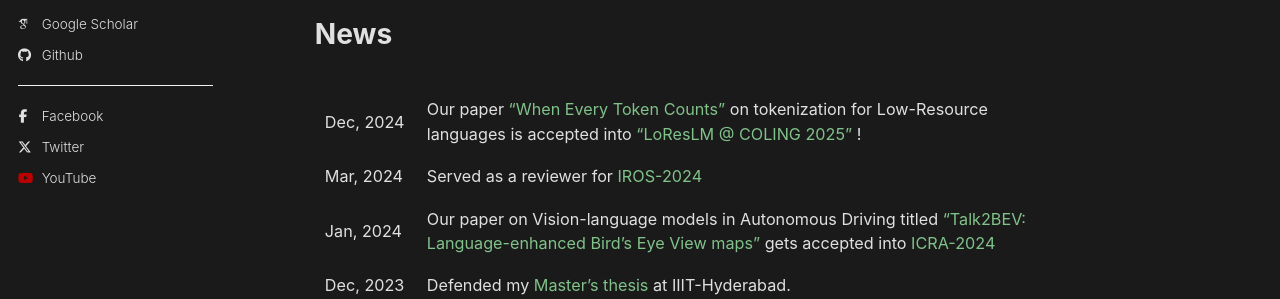
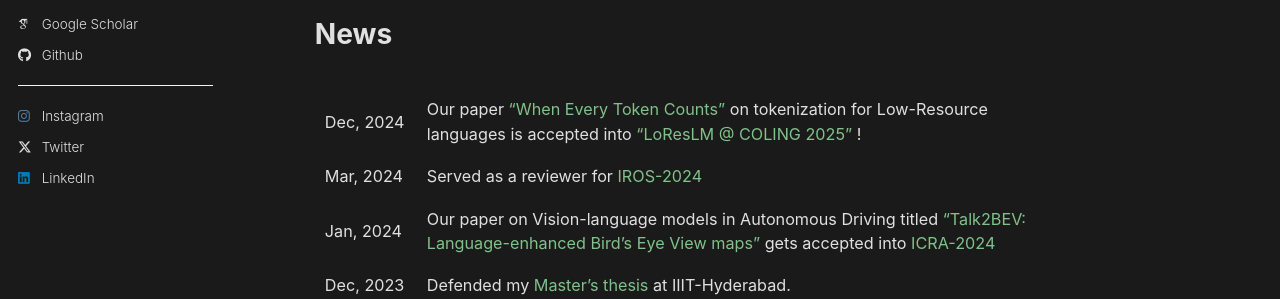
Before and after one commit to lordgavy01/lordgavy01.github.io, a Jekyll site: the page built from _pages/about.md, in a window 1280 px wide. Shown: the part 461-760 px from the top of the page. Built offline with Jekyll 4.4.1, drawn with Linux system fonts in a browser that asks for light colours; some web fonts are replaced; some of the changed lines change nothing that is shown.

Commit message:
update socials

```diff
--- a/_config.yml
+++ b/_config.yml
@@ -32,7 +32,7 @@ author:
 
   # Academic websites
   arxiv            : # URL - Update with the correct link to your profile
-  googlescholar    : "https://scholar.google.com/citations?user=K5jGqSQAAAAJ"
+  googlescholar    : "https://scholar.google.com/citations?hl=en&user=ahYECVoAAAAJ&view_op=list_works&gmla=AIfU4H55X_yB3ivUtXM8P1GpUSlaaG4Mqno-1KQtik26cpr7wYgdK4BjxGa6zVRWIr6T5ac951NsFnhn53UmdBwEhqCZWzW2rR5qpX2NAUAWyTdpWlxgbLZQIvgEDbngZ-dUkpZkjX4FJEgStcf7NCnm3-dKkxy6YBxkZHyEGUbXl2E&sciund=2044892903509390757"
   impactstory      : # URL
   orcid            : # "http://orcid.org/yourorcidurl"
   semantic         : # URL
@@ -48,15 +48,15 @@ author:
   stackoverflow    : # User number or user number and name (i.e., use "1" or "1/jeff-atwood")
 
   # Social media
-  facebook         : "vikrant.d123"
+  facebook         : # Username
   flickr           : # Username
   foursquare       : # Username
   goodreads        : # Username
   google_plus      : # Username
   keybase          : # Username
-  instagram        : # Username
+  instagram        : _gar.vit_
   lastfm           : # Username
-  linkedin         : # Username
+  linkedin         : lordgavy01
   mastodon         : # URL
   medium           : # URL
   pinterest        : # Username
@@ -64,12 +64,12 @@ author:
   steam            : # Username
   telegram         : # URL
   tumblr           : # Username
-  twitter          : vikrant_dewn
+  twitter          : gavysuri3
   vine             : # Username
   weibo            : # Username
   wikipedia        : # Username
   xing             : # Username
-  youtube          : vikrantdewangan
+  youtube          : # Username
   zhihu            : # URL
 
 # Publication Category - The following the list of publication categories and their headings
```
